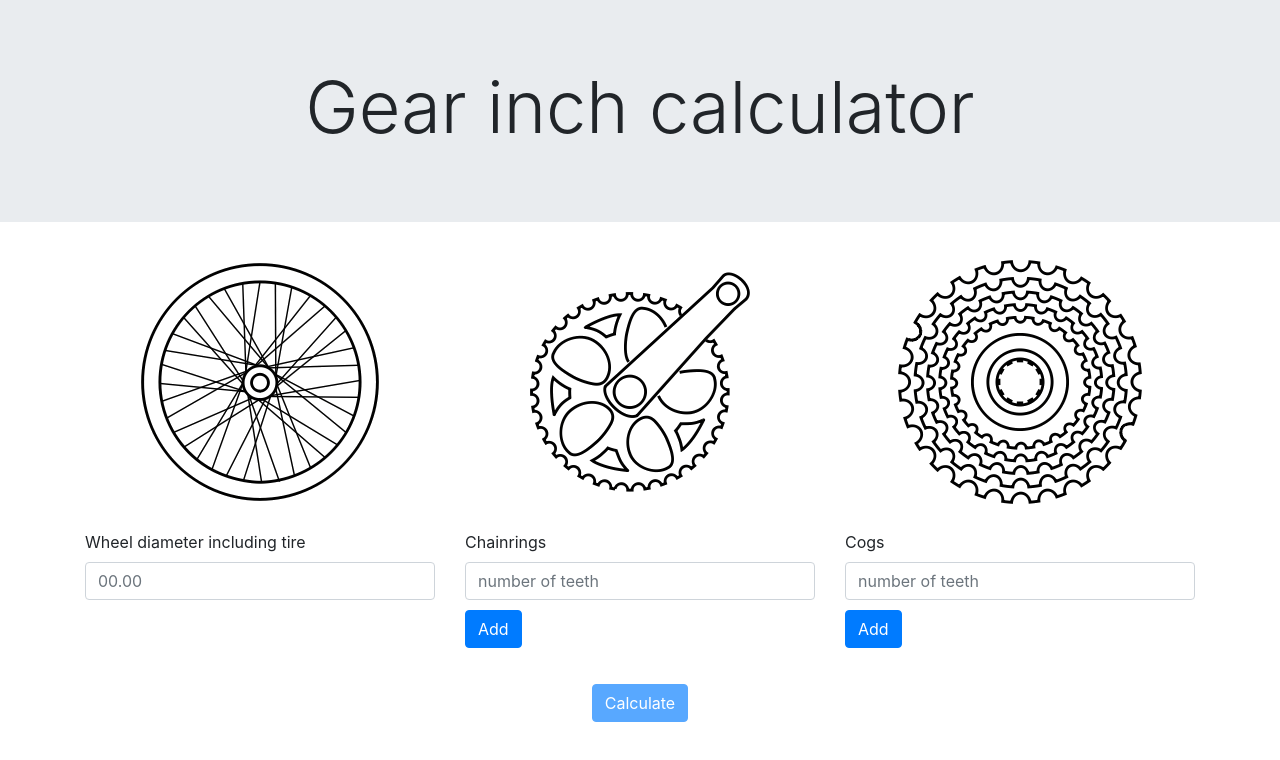
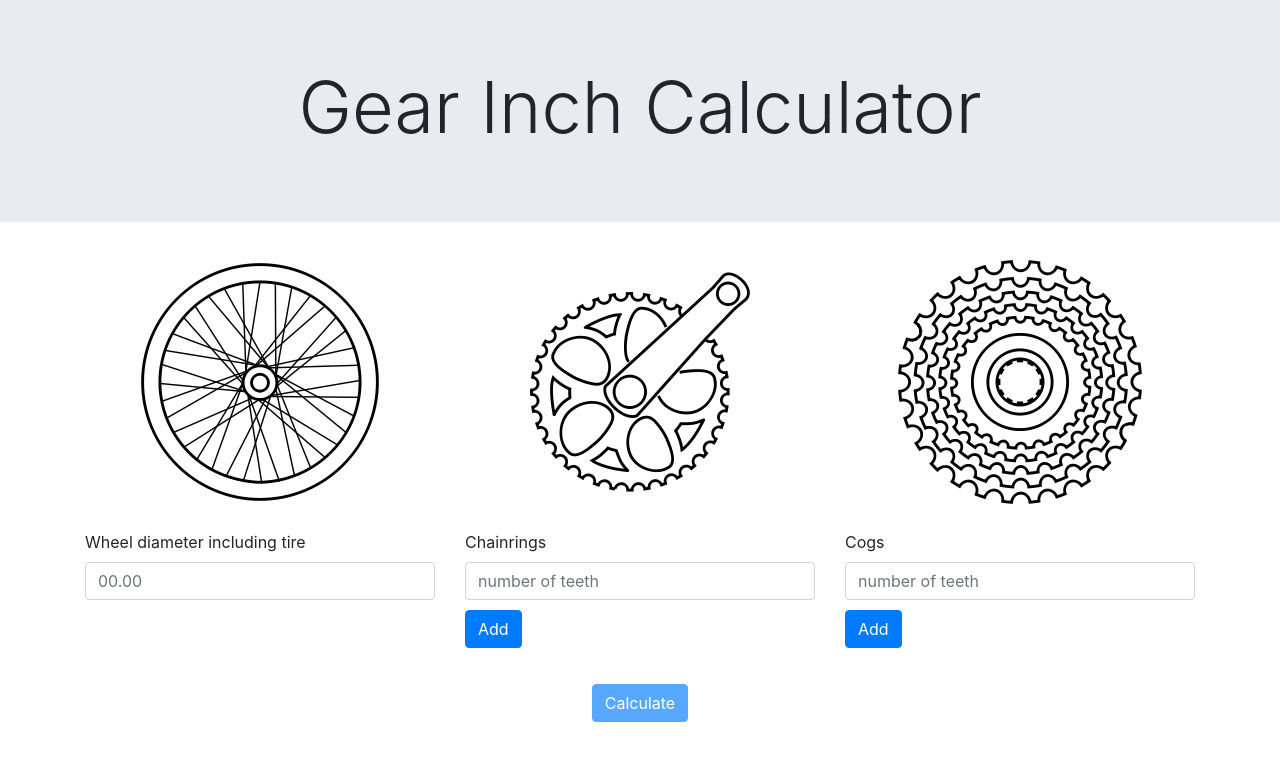
Before and after one commit to tom-power/gear-inch-calculator, an Angular app: page / in a window 1280 px wide. Shown: the top 760 px of the page. Built offline with nearby package versions, Linux system fonts and the light colour scheme.

Commit message:
title fix up

```diff
--- a/src/app/app.component.html
+++ b/src/app/app.component.html
@@ -1,10 +1,12 @@
-<div class="jumbotron jumbotron-fluid">
-  <div class="container">
-    <h1 class="display-3" style="text-align: center !important;">
-      Gear inch calculator
-    </h1>
+<a href="" class="nostyle">
+  <div class="jumbotron jumbotron-fluid">
+    <div class="container">
+      <h1 class="display-3" style="text-align: center !important;">
+        Gear Inch Calculator
+      </h1>
+    </div>
   </div>
-</div>
+</a>
 <div class="container">
   <app-form-root [params]=params>
   </app-form-root>
--- a/src/app/app.component.ts
+++ b/src/app/app.component.ts
@@ -1,5 +1,6 @@
 import {Component, OnInit} from '@angular/core';
 import {ActivatedRoute, Params} from '@angular/router';
+import {Title} from '@angular/platform-browser';
 
 @Component({
   selector: 'app-root',
@@ -10,13 +11,15 @@ export class AppComponent implements OnInit {
 
   params: Params;
 
-  constructor(private route: ActivatedRoute) {
+  constructor(private route: ActivatedRoute,
+              private titleService: Title) {
   }
 
   ngOnInit() {
     this.route.queryParams.subscribe((params: Params) => {
       this.params = params;
     });
+    this.titleService.setTitle( "Gear Inch Calculator" );
   }
 
 }
--- a/src/styles.css
+++ b/src/styles.css
@@ -1 +1,11 @@
-/* You can add global styles to this file, and also import other style files */
+a.nostyle:link {
+  text-decoration: inherit;
+  color: inherit;
+  cursor: auto;
+}
+
+a.nostyle:visited {
+  text-decoration: inherit;
+  color: inherit;
+  cursor: auto;
+}
```
